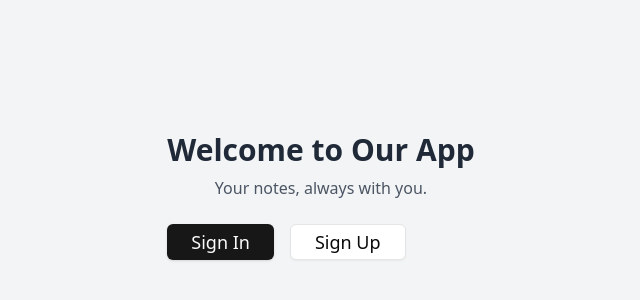
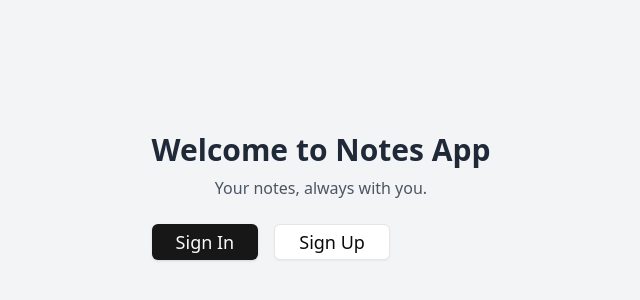
Before and after one commit to GauravOP-03/Notes-App, a React (Vite) app in the folder frontend/: page / in a window 1280 px wide. Shown: the part 204-504 px from the top of the page, without its empty margins (319-959 px from the left). Built offline with nearby package versions, Linux system fonts and the light colour scheme.

Commit message:
Hosting on sandbox.

```diff
--- a/frontend/src/components/Notes/MainPage.tsx
+++ b/frontend/src/components/Notes/MainPage.tsx
@@ -7,7 +7,9 @@ export default function MainPage() {
   return (
     <div className="flex flex-col items-center justify-center h-screen bg-gray-100">
       <div className="text-center">
-        <h1 className="text-3xl font-bold text-gray-800">Welcome to Our App</h1>
+        <h1 className="text-3xl font-bold text-gray-800">
+          Welcome to Notes App
+        </h1>
         <p className="text-gray-600 mt-2">Your notes, always with you.</p>
 
         <div className="mt-6 flex flex-col sm:flex-row gap-4">
--- a/frontend/src/config.ts
+++ b/frontend/src/config.ts
@@ -1 +1 @@
-export const BACKEND_URL = "http://localhost:3000/api";
+export const BACKEND_URL = "https://97nz69-3000.csb.app/api";
--- a/frontend/vite.config.ts
+++ b/frontend/vite.config.ts
@@ -10,4 +10,9 @@ export default defineConfig({
       "@": path.resolve(__dirname, "./src"),
     },
   },
+
+  server: {
+    host: "0.0.0.0",
+    allowedHosts: ["97nz69-5173.csb.app"],
+  },
 });
```
Also changed, not shown: 1 other file (tests, documents, lock files or other folders).
